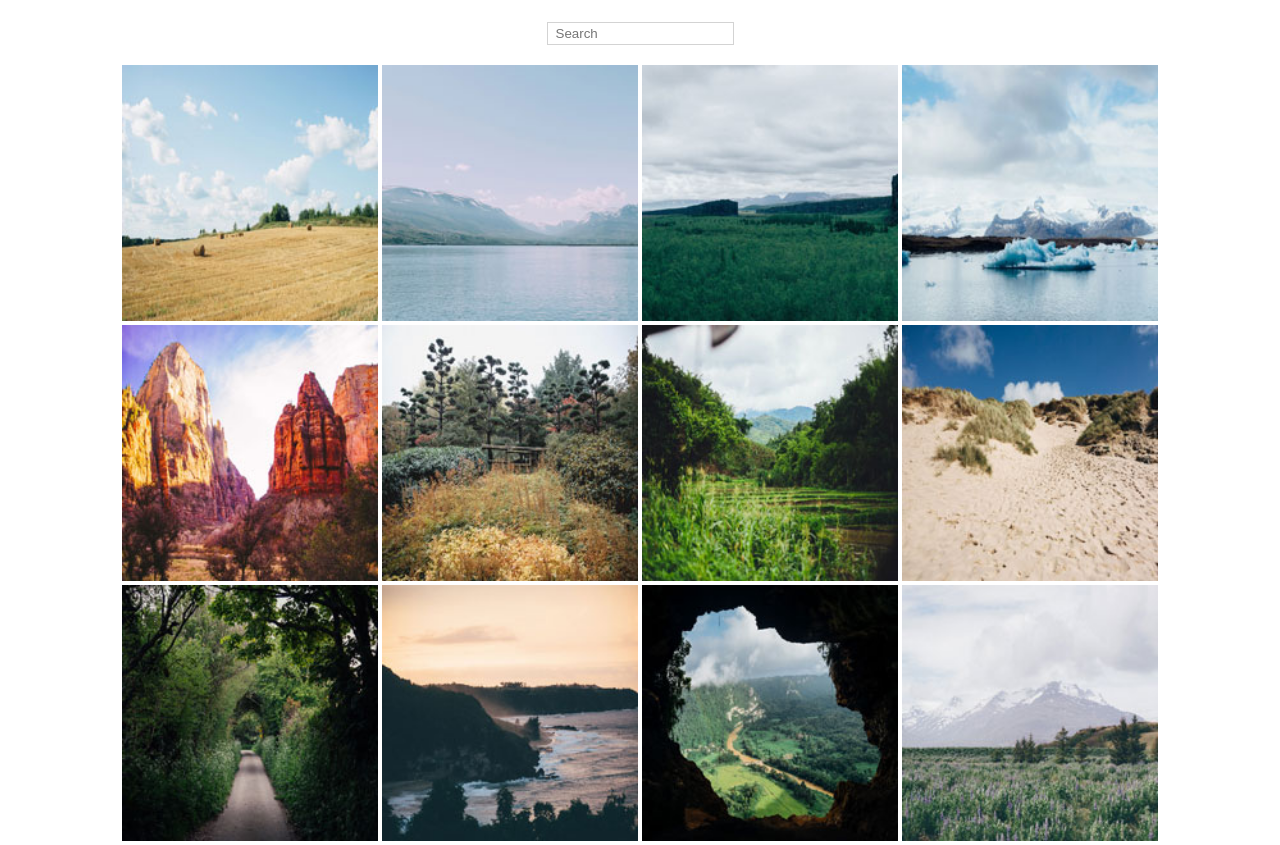
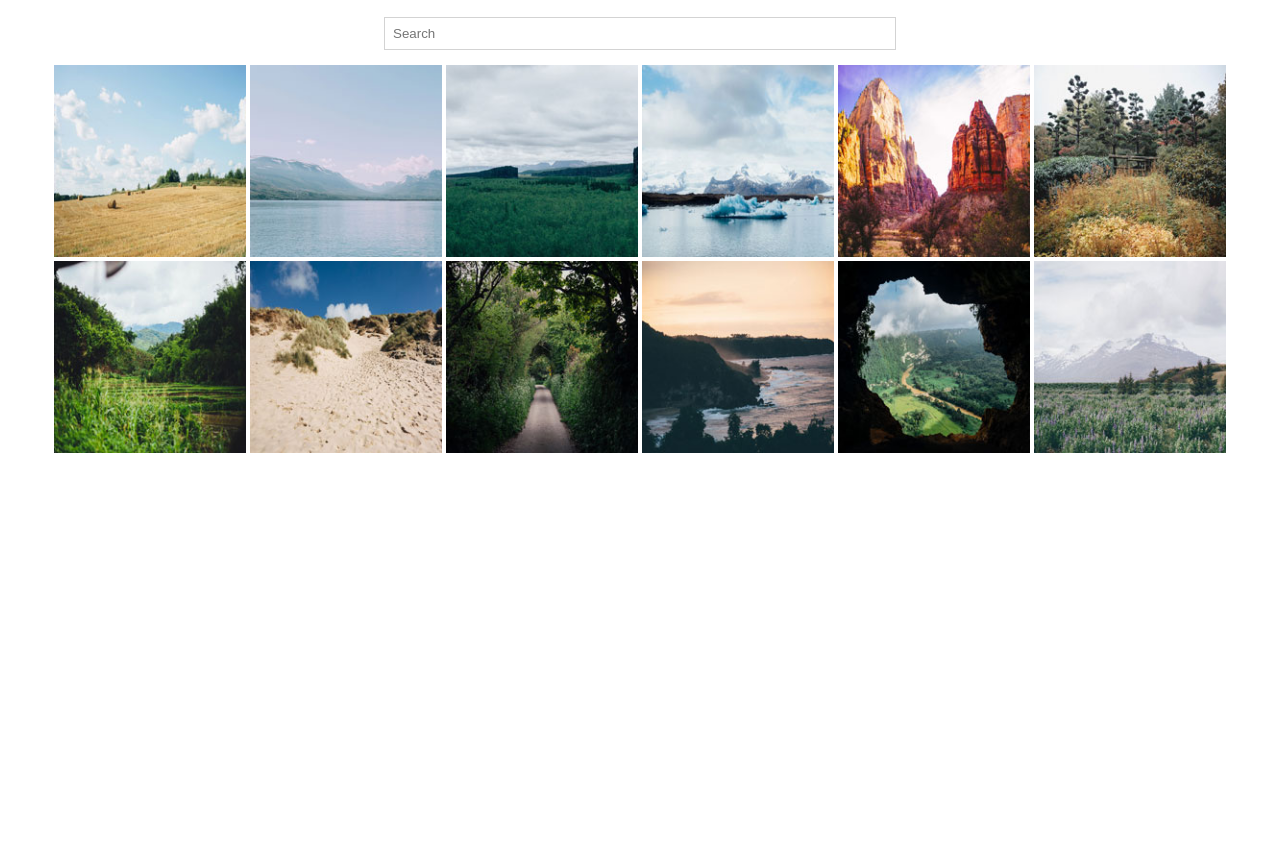
Before and after one commit to jenhaga/treehouse-project4, a plain HTML site: page index.html in a window 1280 px wide. After the commit the page ends 800 px from the top, so only its background shows below. Drawn offline with Linux system fonts and the light colour scheme.

Commit message:
Implemented Changes
Implemented some changes after Slack conversation with TH staff.

```diff
--- a/index.html
+++ b/index.html
@@ -12,44 +12,20 @@
       <div id="header">
         <input id="search" name="search" placeholder="Search" type="text" data-list=".list"></input>
       </div>
-      <div id="gallery" class="list hideseek-data">
-        <div class="photo-wrap">
-          <a href="photos/01.jpg" class="slide" title="Hay Bales - I love hay bales. Took this snap on a drive through the countryside past some straw fields."><img src="photos/thumbnails/01.jpg" class="thumb" alt="Nature Photo"></a>
-        </div>
-        <div class="photo-wrap">
-          <a href="photos/02.jpg" class="slide" title="Lake - The lake was so calm today. We had a great view of the snow on the mountains from here."><img src="photos/thumbnails/02.jpg" class="thumb" alt="Nature Photo"></a>
-        </div>
-        <div class="photo-wrap">
-          <a href="photos/03.jpg" class="slide" title="Canyon - I hiked to the top of the mountain and got this picture of the canyon and trees below."><img src="photos/thumbnails/03.jpg" class="thumb" alt="Nature Photo"></a>
-        </div>
-        <div class="photo-wrap">
-          <a href="photos/04.jpg" class="slide" title="Iceberg - It was amazing to see an iceberg up close, it was so cold but didn’t snow today."><img src="photos/thumbnails/04.jpg" class="thumb" alt="Nature Photo"></a>
-        </div>
-        <div class="photo-wrap">
-          <a href="photos/05.jpg" class="slide" title="Desert - The red cliffs were beautiful. It was really hot in the desert but we did a lot of walking through the canyons."><img src="photos/thumbnails/05.jpg" class="thumb" alt="Nature Photo"></a>
-        </div>
-        <div class="photo-wrap">
-          <a href="photos/06.jpg" class="slide" title="Fall - Fall is coming, I love when the leaves on the trees start to change color."><img src="photos/thumbnails/06.jpg" class="thumb" alt="Nature Photo"></a>
-        </div>
-        <div class="photo-wrap">
-          <a href="photos/07.jpg" class="slide" title="Plantation - I drove past this plantation yesterday, everything is so green!"><img src="photos/thumbnails/07.jpg" class="thumb" alt="Nature Photo"></a>
-        </div>
-        <div class="photo-wrap">
-          <a href="photos/08.jpg" class="slide" title="Dunes - My summer vacation to the Oregon Coast. I love the sandy dunes!"><img src="photos/thumbnails/08.jpg" class="thumb" alt="Nature Photo"></a>
-        </div>
-        <div class="photo-wrap">
-          <a href="photos/09.jpg" class="slide" title="Countryside Lane - We enjoyed a quiet stroll down this countryside lane. "><img src="photos/thumbnails/09.jpg" class="thumb" alt="Nature Photo"></a>
-        </div>
-        <div class="photo-wrap">
-          <a href="photos/10.jpg" class="slide" title="Sunset - Sunset at the coast! The sky turned a lovely shade of orange."><img src="photos/thumbnails/10.jpg" class="thumb" alt="Nature Photo"></a>
-        </div>
-        <div class="photo-wrap">
-          <a href="photos/11.jpg" class="slide" title="Cave - I did a tour of a cave today and the view of the landscape below was breathtaking."><img src="photos/thumbnails/11.jpg" class="thumb" alt="Nature Photo"></a>
-        </div>
-        <div class="photo-wrap">
-          <a href="photos/12.jpg" class="slide" title="Bluebells - I walked through this meadow of bluebells and got a good view of the snow on the mountain before the fog came in."><img src="photos/thumbnails/12.jpg" class="thumb" alt="Nature Photo"></a>
-        </div>
-      </div> <!-- end gallery -->
+      <ul id="gallery" class="list">
+          <li><a href="photos/01.jpg" class="slide" title="Hay Bales - I love hay bales. Took this snap on a drive through the countryside past some straw fields."><img src="photos/thumbnails/01.jpg" class="thumb" alt="Nature Photo"></a></li>
+          <li><a href="photos/02.jpg" class="slide" title="Lake - The lake was so calm today. We had a great view of the snow on the mountains from here."><img src="photos/thumbnails/02.jpg" class="thumb" alt="Nature Photo"></a></li>
+          <li><a href="photos/03.jpg" class="slide" title="Canyon - I hiked to the top of the mountain and got this picture of the canyon and trees below."><img src="photos/thumbnails/03.jpg" class="thumb" alt="Nature Photo"></a></li>
+          <li><a href="photos/04.jpg" class="slide" title="Iceberg - It was amazing to see an iceberg up close, it was so cold but didn’t snow today."><img src="photos/thumbnails/04.jpg" class="thumb" alt="Nature Photo"></a></li>
+          <li><a href="photos/05.jpg" class="slide" title="Desert - The red cliffs were beautiful. It was really hot in the desert but we did a lot of walking through the canyons."><img src="photos/thumbnails/05.jpg" class="thumb" alt="Nature Photo"></a></li>
+          <li><a href="photos/06.jpg" class="slide" title="Fall - Fall is coming, I love when the leaves on the trees start to change color."><img src="photos/thumbnails/06.jpg" class="thumb" alt="Nature Photo"></a></li>
+          <li><a href="photos/07.jpg" class="slide" title="Plantation - I drove past this plantation yesterday, everything is so green!"><img src="photos/thumbnails/07.jpg" class="thumb" alt="Nature Photo"></a></li>
+          <li><a href="photos/08.jpg" class="slide" title="Dunes - My summer vacation to the Oregon Coast. I love the sandy dunes!"><img src="photos/thumbnails/08.jpg" class="thumb" alt="Nature Photo"></a></li>
+          <li><a href="photos/09.jpg" class="slide" title="Countryside Lane - We enjoyed a quiet stroll down this countryside lane. "><img src="photos/thumbnails/09.jpg" class="thumb" alt="Nature Photo"></a></li>
+          <li><a href="photos/10.jpg" class="slide" title="Sunset - Sunset at the coast! The sky turned a lovely shade of orange."><img src="photos/thumbnails/10.jpg" class="thumb" alt="Nature Photo"></a></li>
+          <li><a href="photos/11.jpg" class="slide" title="Cave - I did a tour of a cave today and the view of the landscape below was breathtaking."><img src="photos/thumbnails/11.jpg" class="thumb" alt="Nature Photo"></a></li>
+          <li><a href="photos/12.jpg" class="slide" title="Bluebells - I walked through this meadow of bluebells and got a good view of the snow on the mountain before the fog came in."><img src="photos/thumbnails/12.jpg" class="thumb" alt="Nature Photo"></a></li>
+      </ul>
     </div> <!--end content-->
     <script type="text/javascript" src="scripts/jquery-3.1.1.js"></script>
     <script type="text/javascript" src="scripts/HideSeek-master/jquery.hideseek.min.js"></script>
--- a/scripts/main.js
+++ b/scripts/main.js
@@ -1,17 +1,13 @@
 
-$(document).ready(function() {
-  $('#search').hideseek();
-  });
-
-
-$('#search').hideseek ({
-  list: '.title'
+$('#search').hideseek({
+      list:           '.hideseek-data',
+      nodata:         '',
+      attribute:      'text',
+      highlight:      false,
+      ignore:         '',
+      navigation:     false,
+      ignore_accents: false
 });
-
-
-$(document).ready(function() {
-  $('.slide').magnificPopup({type:'image'});
-  });
 
 
 $('#gallery').magnificPopup({
--- a/style/main.css
+++ b/style/main.css
@@ -23,9 +23,10 @@
   padding-left: 8px;
 }
 
-.photo-wrap {
-max-width: 30%;
-display: inline-block;
+#gallery li {
+  display: inline-block;
+  list-style: none;
+  max-width: 30%;
 }
 
 .slide {
@@ -33,10 +34,25 @@ display: inline-block;
 }
 
 .thumb {
-height: 100%;
-width: 100%;
+  max-width: 100%;
+  max-height: 100%;
 }
 
+/*
+.mfp-img {
+  display: inline-block;
+  padding-bottom: 0;
+}
+*/
+
+.mfp-counter {
+  font-size: 10px;
+  background-color: red;
+  padding-top: 0;
+  padding-right: 2px;
+  padding-left: 2px;
+  border-radius: 10%;
+}
 
 .mfp-content {
   text-align: center;
@@ -44,26 +60,26 @@ width: 100%;
 
 .mfp-title {
   display: inline-block;
+  max-width: 100%;
   background-color: black;
-  padding-top: 5px;
+  padding-top: 22px;
   padding-left: 8px;
-  padding-bottom: 8px;
+  padding-bottom: 22px;
 }
 
-.mfp-close {
-  display: inline-block;
-  background-color: green;
-}
-
-.mfp-image {
-  max-width: 75%;
+@media (min-width: 768px) {
+  #search {
+    height: 50%;
+    width: 40%;
+  }
 }
 
 @media (min-width: 813px) {
-  .photo-wrap {
-    width: 20%;
+  #gallery li {
     display: inline-block;
+    width: 22%;
   }
+
   .mfp-title {
     font-size: 20px;
     padding-top: 10px;
@@ -74,3 +90,16 @@ width: 100%;
     font-size: 50px;
   }
 }
+
+@media (min-width: 1150px) {
+  #gallery li {
+    width: 15%;
+  }
+
+  .mfp-title {
+    line-height: normal;
+    font-size: 30px;
+    padding-top: 20px;
+    padding-left: 14px;
+    padding-bottom: 20px;
+}
```
